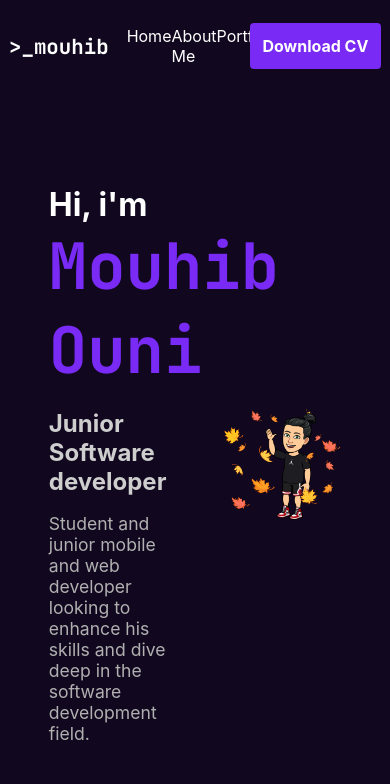
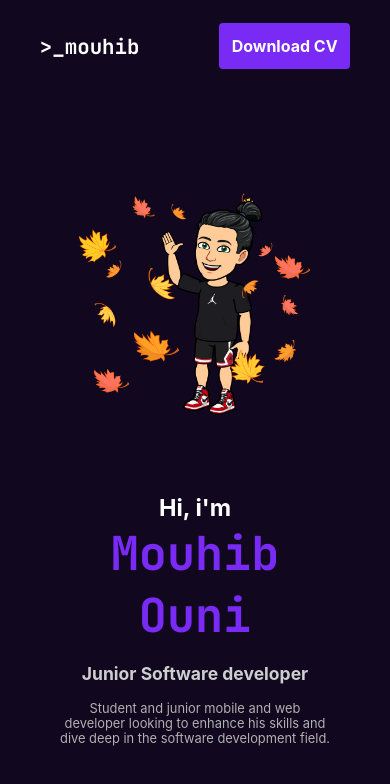
Before and after one commit to mmouhib/portfolio, a React (Vite) app: page / in a window 390 px wide. Shown: the top 784 px of the page. Built offline with nearby package versions, Linux system fonts and the light colour scheme.

Commit message:
Make home page responsive.

```diff
--- a/src/components/home/homeContent.tsx
+++ b/src/components/home/homeContent.tsx
@@ -11,6 +11,10 @@ const StyledHomeContent = styled.div`
 	align-items: center;
 	gap: 10%;
 	justify-content: center;
+
+	@media (max-width: 600px) {
+		flex-direction: column-reverse;
+	}
 `;
 
 const StyledTextSection = styled.div`
@@ -34,26 +38,21 @@ const StyledTextSection = styled.div`
 		font-size: 1.1em;
 	}
 
-	//& span {
-	//	background-image: linear-gradient(120deg, #4d67b0 0%, #8716b4 100%);
-	//	background-repeat: no-repeat;
-	//	background-size: 100% 0.05em;
-	//	background-position: 0 88%;
-	//	transition: background-size 0.25s ease-in;
-	//
-	//	&:hover {
-	//		background-size: 100% 88%;
-	//		color: #ab9898;
-	//	}
-	//}
-`;
-
-const StyledImageSection = styled.div`
-	width: 30%;
+	@media (max-width: 600px) {
+		align-items: center;
+		justify-content: center;
+		text-align: center;
+		font-size: 3vw;
+		width: 70%;
+	}
 `;
 
 const StyledAvatarImage = styled.img`
-	width: 100%;
+	width: 30%;
+
+	@media (max-width: 500px) {
+		width: 60%;
+	}
 `;
 
 export default function HomeContent() {
@@ -70,9 +69,7 @@ export default function HomeContent() {
 					software development field.
 				</p>
 			</StyledTextSection>
-			<StyledImageSection>
-				<StyledAvatarImage src={homeAvatar} alt="aa" />
-			</StyledImageSection>
+			<StyledAvatarImage src={homeAvatar} alt="aa" />
 		</StyledHomeContent>
 	);
 }
--- a/src/components/home/navbar.tsx
+++ b/src/components/home/navbar.tsx
@@ -1,16 +1,17 @@
 import styled from 'styled-components';
 import colors from '../../utils/colors';
 
-const StyledHeader: any = styled.header`
+const StyledHeader = styled.header`
 	width: 100%;
 	height: 10%;
 	display: flex;
-	justify-content: space-around;
+
 	padding-top: 2vw;
 	cursor: pointer;
 	user-select: none;
 	align-items: center;
 	color: ${colors.darkTheme.mainTextColor};
+	justify-content: space-around;
 `;
 
 const StyledLogo = styled.div`
@@ -19,11 +20,15 @@ const StyledLogo = styled.div`
 `;
 
 const StyledNav = styled.nav`
+	color: ${colors.darkTheme.navbarNotSelectedColor};
 	display: flex;
 	justify-content: space-around;
-	width: 27%;
+	width: 33%;
 	font-family: Inter, serif;
 	font-weight: 400;
+	@media (max-width: 1000px) {
+		display: none;
+	}
 `;
 
 const StyledButton = styled.div`
--- a/src/utils/colors.ts
+++ b/src/utils/colors.ts
@@ -7,7 +7,7 @@ const colors = {
 			darker: '#391b6c',
 		},
 		mainTextColor: '#fff',
-		navbarNotSelectedColor: '#969696',
+		navbarNotSelectedColor: '#bbbbbb',
 	},
 	lightTheme: {
 		backgroundColor: '#fff',
```
